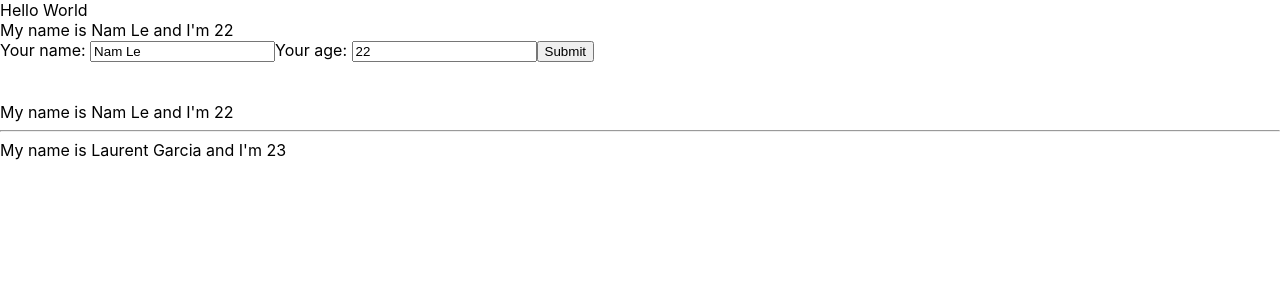
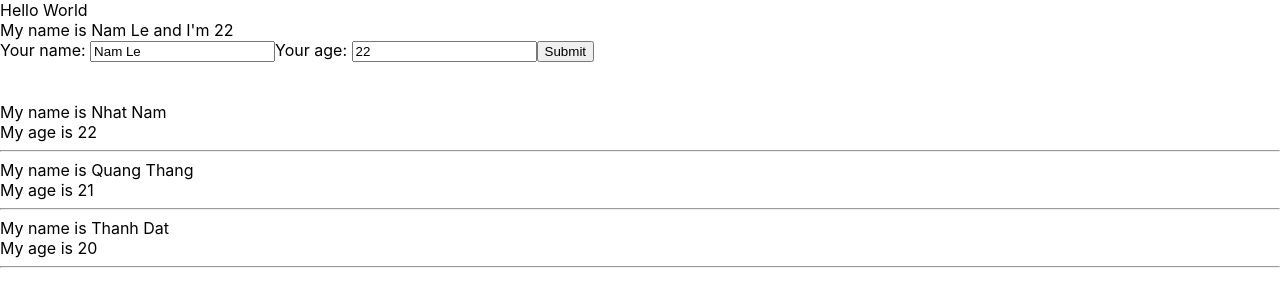
Before and after one commit to namle10102003/Learn-React, a React (Create React App) app: page / in a window 1280 px wide. Shown: the top 306 px of the page. Built offline with nearby package versions, Linux system fonts and the light colour scheme.

Commit message:
Learned how to Render Array/Object with ReactJS

```diff
--- a/src/components/DisplayInfor.js
+++ b/src/components/DisplayInfor.js
@@ -3,13 +3,21 @@
 class DisplayInfor extends React.Component {
     render() {
         // Destructuring Array / Object
-        const { name, age } = this.props;
+        const { listUsers } = this.props;
         return (
             <div>
-                My name is {name} and I'm {age}
+                {listUsers.map((user, index) => {
+                    return (
+                        <div key={user.id}>
+                            <div>My name is {user.name}</div>
+                            <div>My age is {user.age}</div>
+                            <hr />
+                        </div>
+                    )
+                })}
             </div>
         );
-    }
+    };
 };
 
 export default DisplayInfor;
--- a/src/components/MyComponent.js
+++ b/src/components/MyComponent.js
@@ -4,19 +4,22 @@
 
 class MyComponent extends React.Component {
 
+    state = {
+        listUsers: [
+            { id: 1, name: "Nhat Nam", age: 22 },
+            { id: 2, name: "Quang Thang", age: 21 },
+            { id: 3, name: "Thanh Dat", age: 20 },
+        ]
+    };
+
     // JSX
     render() {
-        const myInfor = ['ab', 'c', 'd'];
-        // {
-        //     key: value
-        // }
+        // DRY: Don't repeat yourself
         return (
             <div>
                 <UserInfor />
                 <br /><br />
-                <DisplayInfor name="Nam Le" age="22" />
-                <hr />
-                <DisplayInfor name={'Laurent Garcia'} age={23} myInfor={myInfor} />
+                <DisplayInfor listUsers={this.state.listUsers} />
             </div>
         );
     };
```
